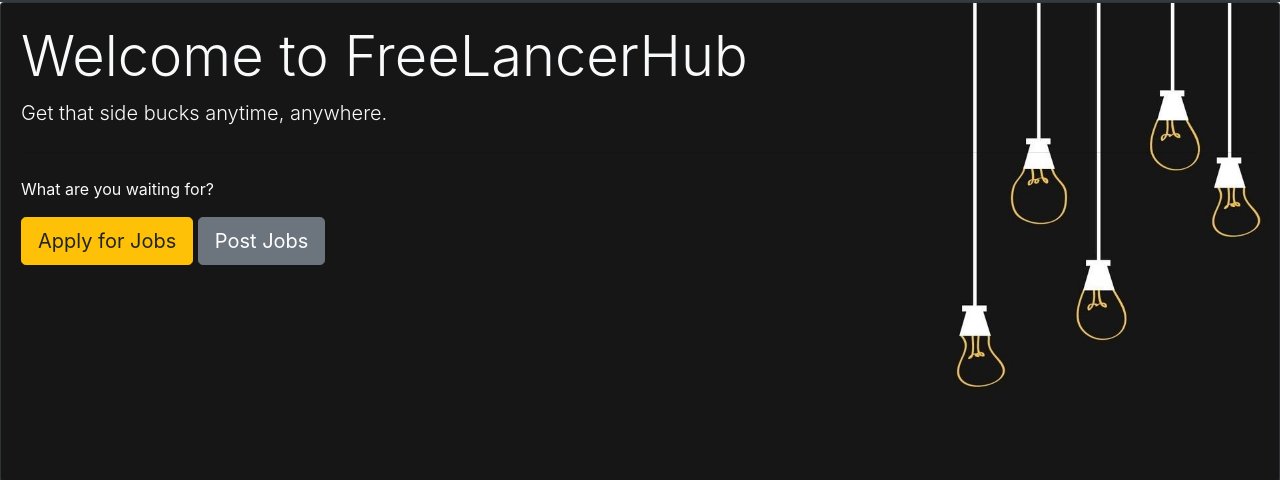
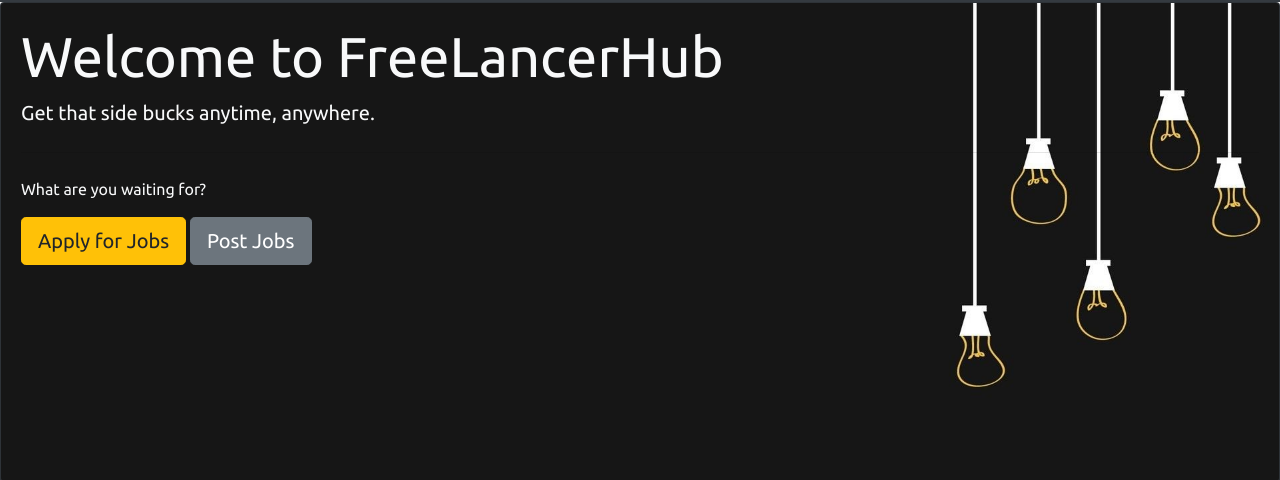
Before and after one commit to zhouxinwei97/HackAndRoll, a plain HTML site: page client/Homepage.html in a window 1280 px wide. Shown: the part 54-534 px from the top of the page. Drawn offline with nearby package versions, Linux system fonts and the light colour scheme.

Commit message:
ubunto in homepage <3

```diff
--- a/client/Homepage.html
+++ b/client/Homepage.html
@@ -4,6 +4,8 @@
     <meta charset="UTF-8">
     <title>Bootstrap</title>
     <link rel="stylesheet" href="https://stackpath.bootstrapcdn.com/bootstrap/4.4.1/css/bootstrap.min.css" integrity="sha384-Vkoo8x4CGsO3+Hhxv8T/Q5PaXtkKtu6ug5TOeNV6gBiFeWPGFN9MuhOf23Q9Ifjh" crossorigin="anonymous">
+    <link rel="stylesheet" href="override.css">
+    <link href="https://fonts.googleapis.com/css?family=Ubuntu&display=swap" rel="stylesheet">
   </head>
 <body>
   <nav class="navbar navbar-expand-lg navbar-dark bg-dark fixed-top" id="mainNav">
```
